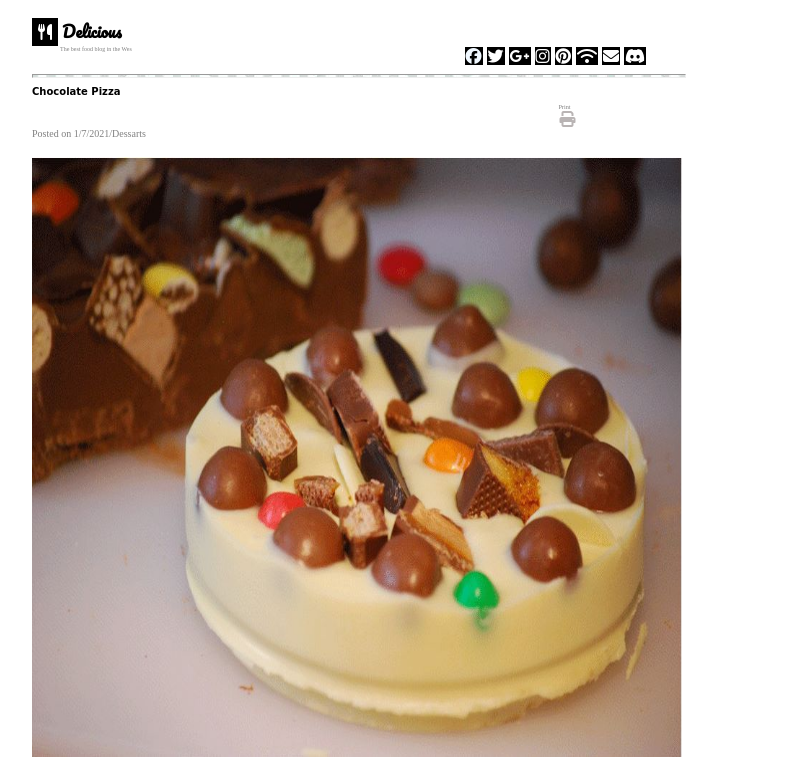
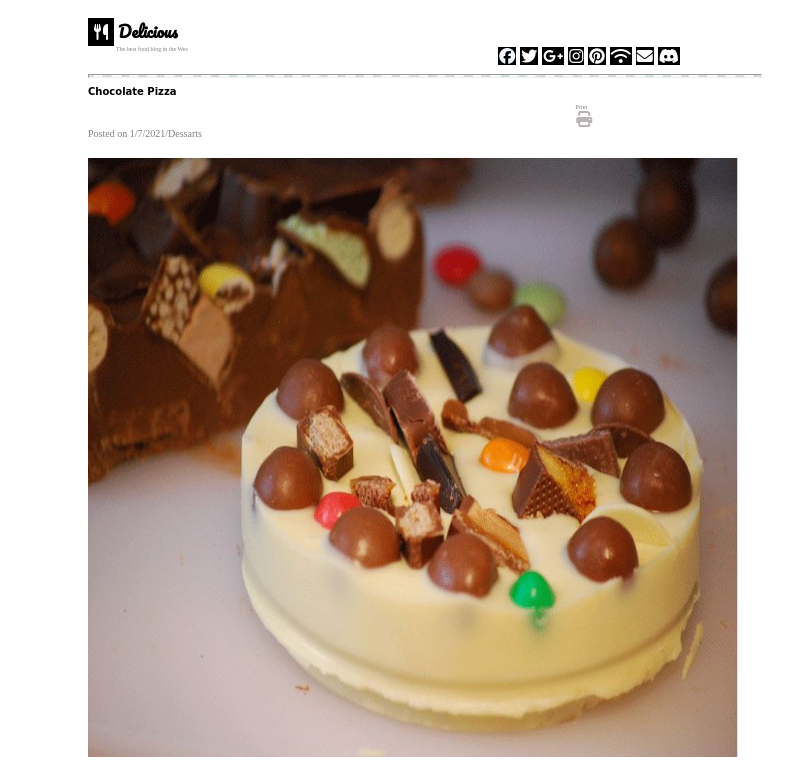
Before and after one commit to Haladieabs/mini_project, a plain HTML site: page mini_project/project.html in a window 1280 px wide. Shown: the top 772 px of the page, without its empty margins (296-1089 px from the left). Drawn offline with Linux system fonts and the light colour scheme.

Commit message:
finish task

```diff
--- a/mini_project/project.html
+++ b/mini_project/project.html
@@ -5,7 +5,7 @@
 <link rel="preconnect" href="https://fonts.gstatic.com" crossorigin>
 <link href="https://fonts.googleapis.com/css2?family=Pacifico&display=swap" rel="stylesheet">
     <style>
-        body{padding-left: 25%;padding-right: 15%;font-size: medium;}
+        body{padding-left: 25%;padding-right: 15%;font-size: medium;margin-left: 5%;}
     </style>
     </head>
     <body>
@@ -22,7 +22,7 @@
             <i class="fa-solid fa-wifi" style="background-color: black;color: #ffffff;border: 1px solid black;"></i>
             <i class="fa-solid fa-envelope" style="background-color: black;color: #ffffff;border: 1px solid black;" ></i>
             <i class="fa-brands fa-discord" style="background-color: black;color: #ffffff;border: 1px solid black;"></i>
-        </div><hr width="650px" style="margin-right: 50%;padding: 1px; background-image: url(./49218263-abstract-wallpaper-with-light-blue-and-white-vertical-strips-seamless-colorful-background.webp);">
+        </div><hr width="670px" style="margin-right: 50%;padding: 1px; background-image: url(./49218263-abstract-wallpaper-with-light-blue-and-white-vertical-strips-seamless-colorful-background.webp);">
         <div>
             <h1 style="font-family: 'Oi', cursive;;font-size: x-small;"><b>Chocolate Pizza</b></h1>
             <label style="margin-left:70% ;display: flex;font-size: xx-small;color: gray;"><sup><sup>Print</sup></sup></label>
```
